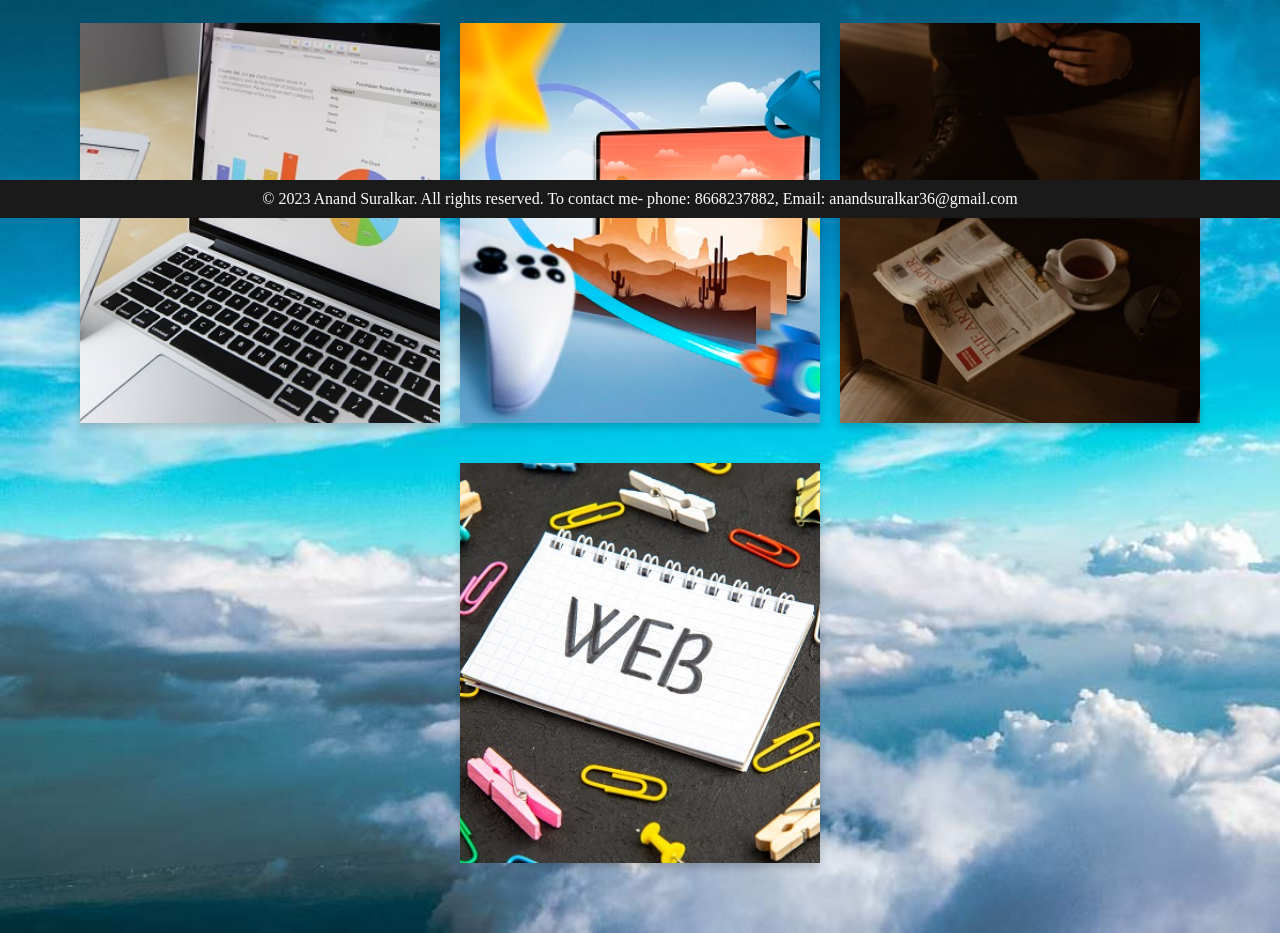
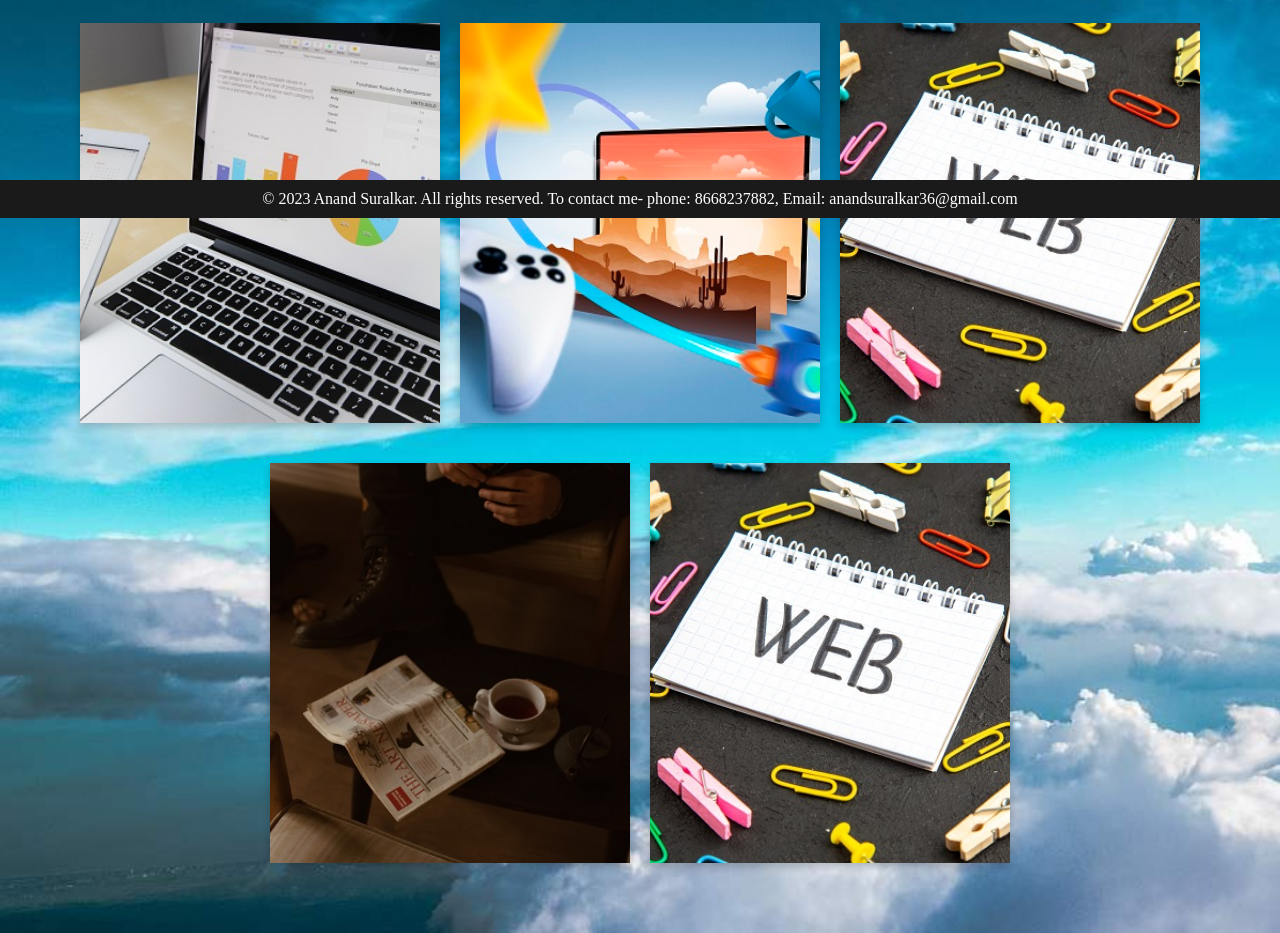
Before and after one commit to anandsuralkar/anandsuralkar.github.io, a plain HTML site: page index.html in a window 1280 px wide. Shown: the part 582-1515 px from the top of the page. Drawn offline with Linux system fonts and the light colour scheme.

Commit message:
Update index.html

```diff
--- a/index.html
+++ b/index.html
@@ -69,6 +69,16 @@
         </div>
       </div>
 
+       <div class="card">
+        <img src=".\templates\web.jpg" alt="Key-skill-scrapper" />
+        <div class="card-content">
+          <h2>Key-skills-scrapper using API</h2>
+          <p>A It is a Job scrapper made in python for job Website
+            Naukri.com jobs Scrapper from input key skills arguments and save output in a sheet.</p>
+          <button onclick="window.open('https://github.com/anandsuralkar/My-Projects/blob/main/Key_skill_Scrapper.py')">View on GitHub</button>
+        </div>
+      </div>
+
       <div class="card">
         <img src=".\templates\news.jpg" alt="News Sites Scraper" />
         <div class="card-content">
@@ -80,15 +90,16 @@
         </div>
       </div>
 
-      <div class="card">
+       <div class="card">
         <img src=".\templates\web.jpg" alt="Key-skill-scrapper" />
         <div class="card-content">
-          <h2>Key-skills-scrapper using API</h2>
-          <p>A It is a Job scrapper made in python for job Website
-            Naukri.com jobs Scrapper from input key skills arguments and save output in a sheet.</p>
+          <h2>Chess game in kivy python</h2>
+          <p>A It is a hess game made in kivy python</p>
           <button onclick="window.open('https://github.com/anandsuralkar/My-Projects/blob/main/Key_skill_Scrapper.py')">View on GitHub</button>
         </div>
       </div>
+
+
 
     </main>
 
```
